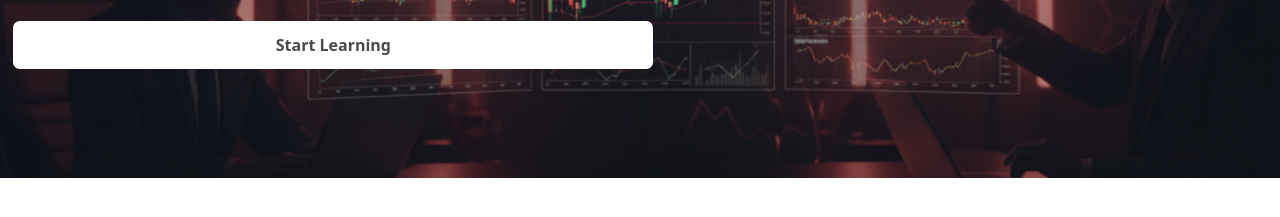
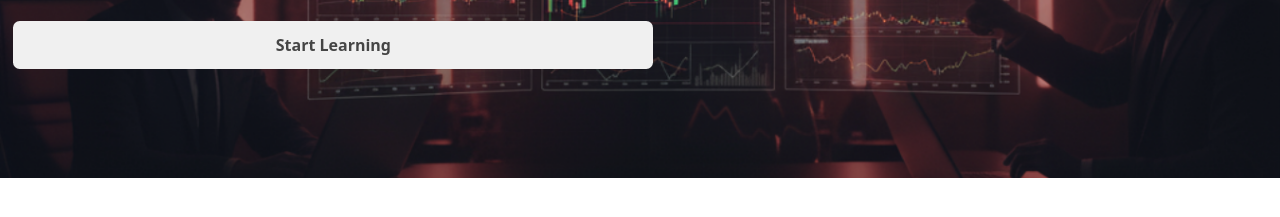
Before and after one commit to parparni/header, a plain HTML site: page index.html in a window 1280 px wide. Shown: the part 271-488 px from the top of the page. Drawn offline with Linux system fonts and the light colour scheme.

Commit message:
Update index.html

```diff
--- a/index.html
+++ b/index.html
@@ -97,7 +97,7 @@
             font-weight: 600;
             font-size: medium;
             color: rgba(0, 0, 0, 0.714);
-            background-color: rgba(255, 255, 255);
+            background-color: rgba(240, 240, 240);
             border: none;
             border-radius: 5pt;
             cursor: pointer;
```
